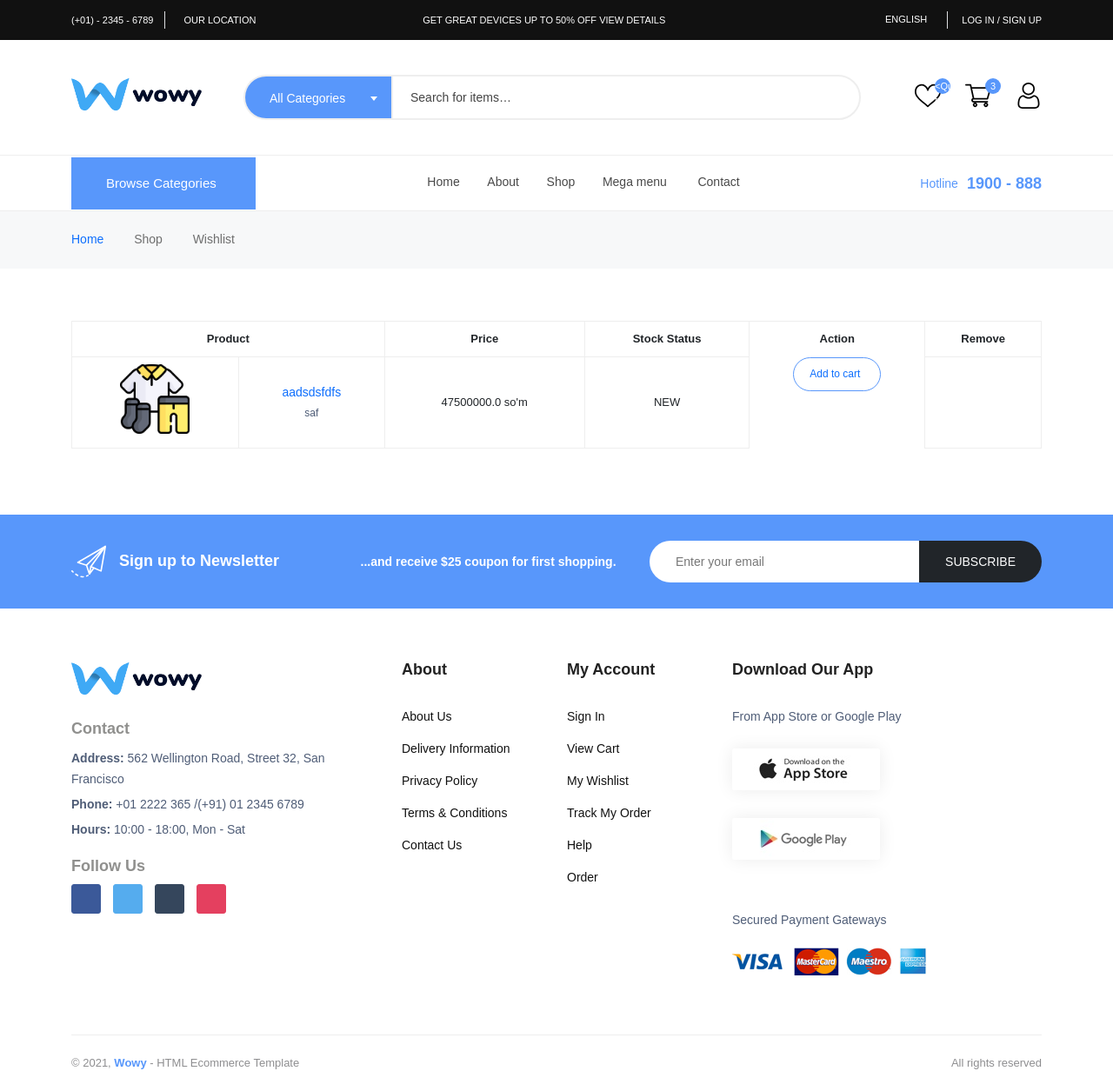
After one commit to jaloliddin1006/onlineshop, a Django app: page /order/favorite/ in a window 1280 px wide. The commit adds this page. Shown: the whole page at 87% size. Run offline with Django 4.2, Linux system fonts and the light colour scheme; a user stored in the database is signed in; data comes from the database, SQL or seed files in the repository; both versions use the stored data as it was after the commit; some libraries are stand-ins or nearby versions.

Commit message:
add card

```diff
--- a/apps/order/models.py
+++ b/apps/order/models.py
@@ -10,3 +10,12 @@ class Sevimlilar(BaseModel):
 
     def __str__(self):
         return f"{self.user} - {self.product}"
+
+
+class Order(BaseModel):
+    user = models.ForeignKey('accounts.User', on_delete=models.CASCADE, related_name='orders')
+    product = models.ForeignKey('products.Product', on_delete=models.CASCADE)
+    quantity = models.IntegerField(default=1)
+
+    def __str__(self):
+        return f"{self.user} - {self.product}"
--- a/apps/order/urls.py
+++ b/apps/order/urls.py
@@ -1,6 +1,9 @@
 from django.urls import path
-from .views import AddToFavorite
+from .views import AddToFavorite, FavoriteView, delete_favourite, add_shop_card
 
 urlpatterns = [
     path('add_to_favorite/', AddToFavorite.as_view(), name='add_to_favorite'),
+    path('favorite/', FavoriteView.as_view(), name='favorite'),
+    path('delete_favourite/<uuid:uuid>/', delete_favourite, name='delete_favourite'),
+    path('add_shop_card/<uuid:uuid>/', add_shop_card, name='add_shop_card'),
 ]
--- a/apps/order/views.py
+++ b/apps/order/views.py
@@ -1,7 +1,7 @@
 from django.shortcuts import render, redirect
 
 from apps.products.models import Product
-from .models import Sevimlilar
+from .models import Sevimlilar, Order
 from django.views import View
 # Create your views here.
 
@@ -14,3 +14,25 @@ class AddToFavorite(View):
         product = Product.objects.get(id=product)
         Sevimlilar.objects.create(user=user, product=product)
         return redirect('detail', uuid=product.id)
+
+
+class FavoriteView(View):
+    def get(self, request):
+        user = request.user
+        sevimlilar = Sevimlilar.objects.filter(user=user)
+        context = {
+            'sevimlilar': sevimlilar
+        }
+        return render(request, 'products/shop-wishlist.html', context)
+
+def delete_favourite(request, uuid):
+    sevimlilar = Sevimlilar.objects.get(id=uuid)
+    sevimlilar.delete()
+    return redirect('favorite')
+
+def add_shop_card(request, uuid):
+    url = request.META.get('HTTP_REFERER')
+    user = request.user
+    product = Product.objects.get(id=uuid)
+    Order.objects.create(user=user, product=product)
+    return redirect(url)
--- a/apps/products/context_processor.py
+++ b/apps/products/context_processor.py
@@ -5,16 +5,18 @@ def category_context(request):
     mega_menu = categories[:3]
     last_ctgs = Category.objects.all().filter(is_active=True, children__isnull=True)
     sevimlilar = 0
+    cards = 0
     if request.user.is_authenticated:
         sevimlilar = request.user.sevimlilar.all().count()
-
+        cards = request.user.orders.all().count()
     # print(mega_menu)
 
     context = {
         'categories': categories,
         'mega_menu': mega_menu,
         'last_ctgs': last_ctgs,
-        'sevimlilar': sevimlilar
+        'sevimlilar': sevimlilar,
+        'cards': cards,
     }
 
     return context
--- a/apps/products/models.py
+++ b/apps/products/models.py
@@ -116,7 +116,7 @@ class Product(BaseModel):
             product_price = self.sizes.all().first().price
             discount = (100 - self.percentage) / 100 * product_price
             return round(discount, 2)
-        return 0
+        return self.get_price
 
     @property
     def get_reviews_count(self):
--- a/templates/base.html
+++ b/templates/base.html
@@ -84,7 +84,7 @@
                     <div class="header-action-right">
                         <div class="header-action-2">
                             <div class="header-action-icon-2">
-                                <a href="shop-wishlist.html">
+                                <a href="{% url 'favorite' %}">
                                     <img class="svgInject" alt="wowy" src="{% static 'assets/imgs/theme/icons/icon-heart.svg' %}">
                                     <span class="pro-count blue">{{sevimlilar}}</span>
                                 </a>
@@ -92,45 +92,9 @@
                             <div class="header-action-icon-2">
                                 <a class="mini-cart-icon" href="shop-cart.html">
                                     <img alt="wowy" src="{% static 'assets/imgs/theme/icons/icon-cart.svg' %}">
-                                    <span class="pro-count blue">2</span>
+                                    <span class="pro-count blue">{{cards}}</span>
                                 </a>
-                                <div class="cart-dropdown-wrap cart-dropdown-hm2">
-                                    <ul>
-                                        <li>
-                                            <div class="shopping-cart-img">
-                                                <a href="shop-product-right.html"><img alt="wowy" src="{% static 'assets/imgs/shop/thumbnail-3.jpg' %}"></a>
-                                            </div>
-                                            <div class="shopping-cart-title">
-                                                <h4><a href="shop-product-right.html">Apple Watch Serial 7</a></h4>
-                                                <h3><span>1 × </span>$800.00</h3>
-                                            </div>
-                                            <div class="shopping-cart-delete">
-                                                <a href="#"><i class="far fa-times"></i></a>
-                                            </div>
-                                        </li>
-                                        <li>
-                                            <div class="shopping-cart-img">
-                                                <a href="shop-product-right.html"><img alt="wowy" src="{% static 'assets/imgs/shop/thumbnail-1.jpg' %}"></a>
-                                            </div>
-                                            <div class="shopping-cart-title">
-                                                <h4><a href="shop-product-right.html">Macbook Pro 2022</a></h4>
-                                                <h3><span>1 × </span>$3200.00</h3>
-                                            </div>
-                                            <div class="shopping-cart-delete">
-                                                <a href="#"><i class="far fa-times"></i></a>
-                                            </div>
-                                        </li>
-                                    </ul>
-                                    <div class="shopping-cart-footer">
-                                        <div class="shopping-cart-total">
-                                            <h4>Total <span>$4000.00</span></h4>
-                                        </div>
-                                        <div class="shopping-cart-button">
-                                            <a href="shop-cart.html">View cart</a>
-                                            <a href="shop-checkout.html">Checkout</a>
-                                        </div>
-                                    </div>
-                                </div>
+
                             </div>
                             <div class="header-action-icon-2">
                                 <a href="page-login-register.html">
--- /dev/null
+++ b/templates/products/shop-wishlist.html
@@ -0,0 +1,64 @@
+{% extends 'base.html' %}
+{% load static %}
+
+{% block title %}
+    Wishlist page
+{% endblock title %}
+
+{% block content %}
+    <main class="main">
+        <div class="page-header breadcrumb-wrap">
+            <div class="container">
+                <div class="breadcrumb">
+                    <a href="index.html" rel="nofollow">Home</a>
+                    <span></span> Shop
+                    <span></span> Wishlist
+                </div>
+            </div>
+        </div>
+        <section class="mt-60 mb-60">
+            <div class="container">
+                <div class="row">
+                    <div class="col-12">
+                        <div class="table-responsive">
+                            <table class="table shopping-summery text-center">
+                                <thead>
+                                    <tr class="main-heading">
+                                        <th scope="col" colspan="2">Product</th>
+                                        <th scope="col">Price</th>
+                                        <th scope="col">Stock Status</th>
+                                        <th scope="col">Action</th>
+                                        <th scope="col">Remove</th>
+                                    </tr>
+                                </thead>
+                                <tbody>
+                                    {% for like in sevimlilar %}
+                                    <tr>
+                                        <td class="image product-thumbnail"><img src="{{like.product.images.first.image_url}}" alt="#"></td>
+                                        <td class="product-des product-name">
+                                            <p class="product-name"><a href="shop-product-right.html">{{like.product.title}}</a></p>
+                                            <p class="font-xs">{{like.product.mini_desc}}
+                                            </p>
+                                        </td>
+                                        <td class="price" data-title="Price"><span>{{like.product.get_new_price}} so'm </span></td>
+                                        <td class="text-center" data-title="Stock">
+                                            <span class="color3 font-weight-bold">{{like.product.status}}</span>
+                                        </td>
+                                        <td class="btn btn-rounded btn-sm" ><a href="{% url 'add_shop_card' like.product.id %}">Add to cart<i class="far fa-shopping-bag mr-5"></i></a></td>
+                                        <td class="action" data-title="Remove"><a href="{% url 'delete_favourite' like.id %}"><i class="fa fa-trash-alt"></i></a></td>
+                                    </tr>
+                                {% endfor %}
+                                </tbody>
+                            </table>
+                        </div>
+                    </div>
+                </div>
+            </div>
+        </section>
+    </main>
+
+{% endblock content %}
+{% block script %}
+<script src="{% static 'assets/js/plugins/jquery.vts' %}"></script>
+<script src="{% static 'assets/js/plugins/jquery.theia.sticky.icker-min.jjs' %}"></script>
+{% endblock script%}
```
Also changed, not shown: apps/order/admin.py (+9 -1 lines), apps/order/migrations/0003_order.py (added), db.sqlite3.
